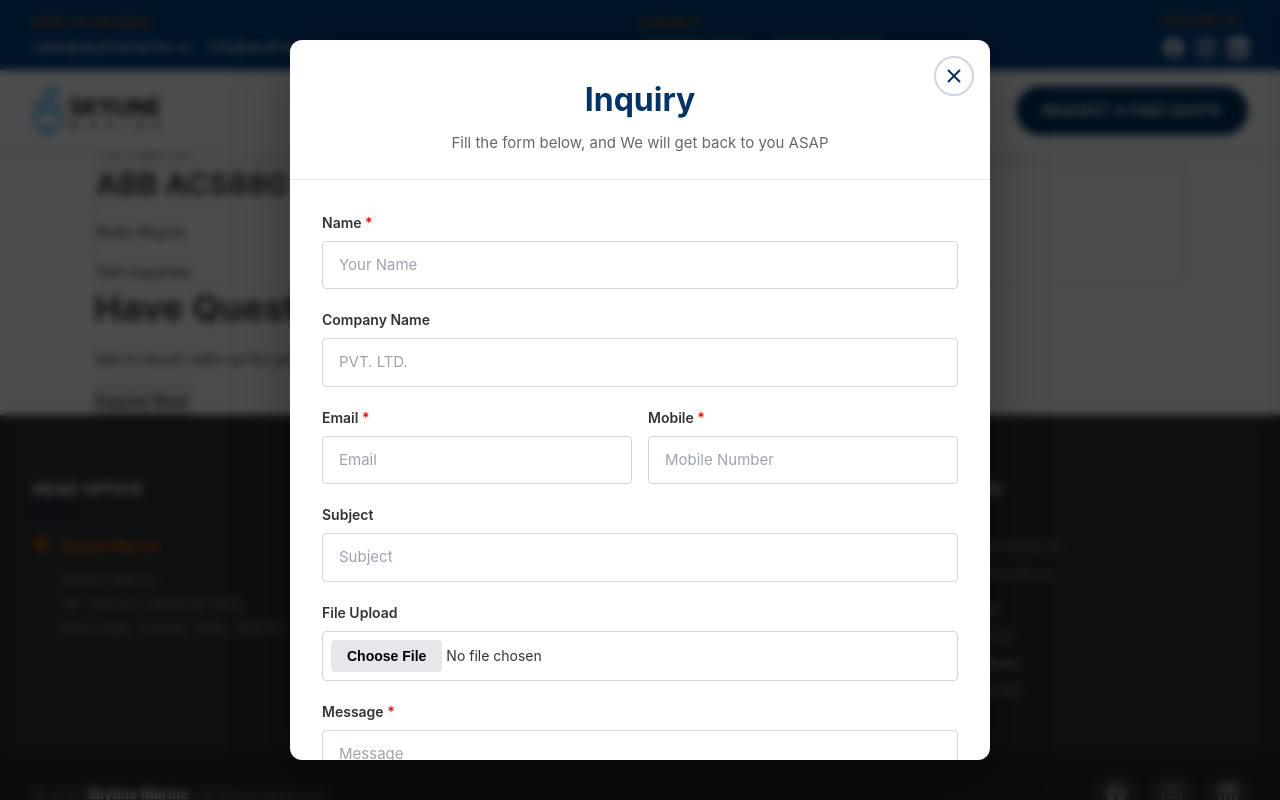
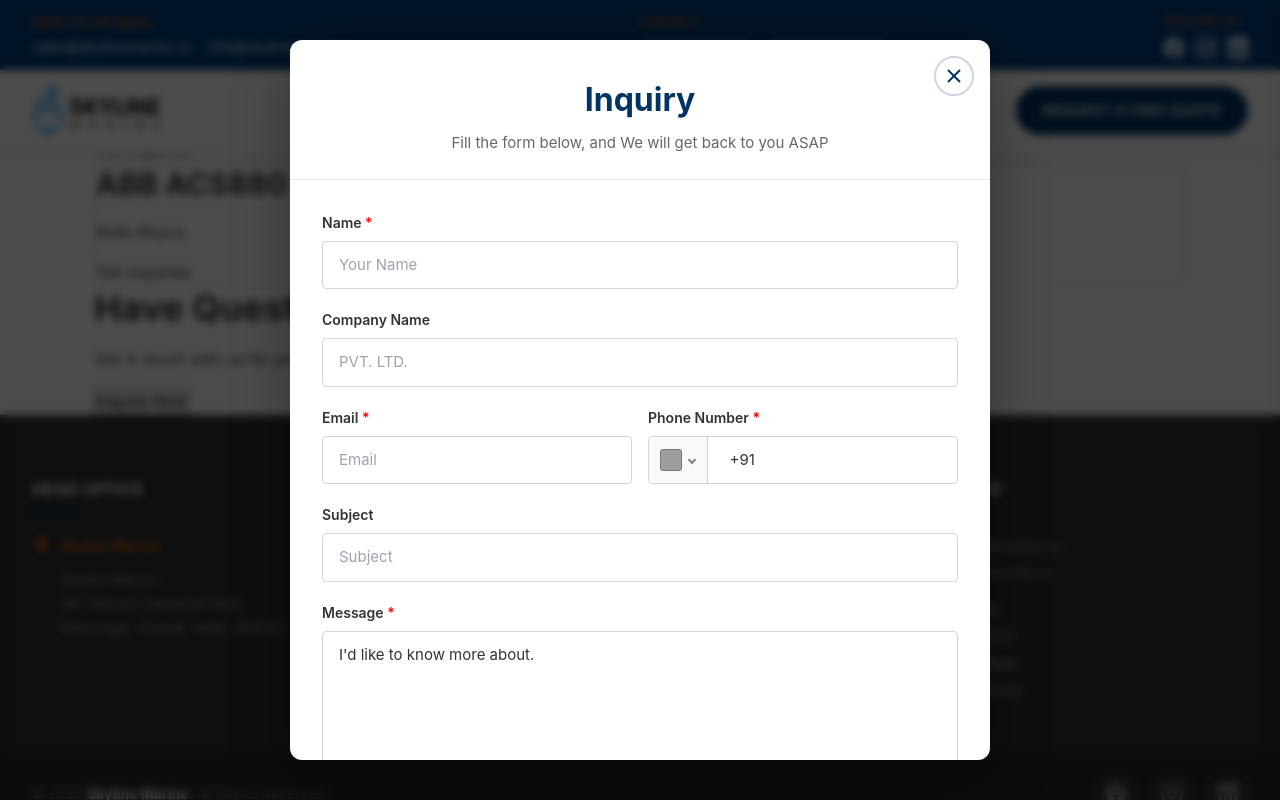
Before and after one commit to Dan-ishh/skyline-marine-automation, a Next.js app in the folder skyline-automation/: page / in a window 1280 px wide. Both pictures are taken after a click on the button "Inquire Now". Shown: the part 2213-3013 px from the top of the page. Built offline with nearby package versions, Linux system fonts and the light colour scheme; grey boxes are pictures that could not be loaded.

Commit message:
- Updated inquiry form logic - Added Web 3 forms inquiry feature

```diff
--- a/package.json
+++ b/package.json
@@ -1,5 +1,5 @@
 {
   "dependencies": {
-    "@emailjs/browser": "^4.4.1"
+    "react-phone-number-input": "^3.4.13"
   }
 }
--- a/skyline-automation/public/Assets/scss/components/_inquiry-popup.scss
+++ b/skyline-automation/public/Assets/scss/components/_inquiry-popup.scss
@@ -272,6 +272,166 @@
       font-size: 0.938rem;
     }
   }
+
+  // PhoneInput Component Styling - Integrated Country Selector
+  &__phone-input {
+    display: flex;
+    width: 100%;
+    border: 1px solid $gray-300;
+    border-radius: $border-radius-sm;
+    overflow: hidden;
+    transition: all 0.3s ease;
+    background: $white;
+
+    &:focus-within {
+      border-color: $accent-color;
+      box-shadow: 0 0 0 3px rgba($accent-color, 0.1);
+    }
+
+    // Error state
+    &.inquiry-popup__input--error {
+      border-color: #ff0000;
+
+      &:focus-within {
+        box-shadow: 0 0 0 3px rgba(#ff0000, 0.1);
+      }
+    }
+
+    .PhoneInputCountry {
+      display: flex;
+      align-items: center;
+      padding: 0.75rem 0.75rem;
+      background: $gray-50;
+      border-right: 1px solid $gray-300;
+      flex-shrink: 0;
+      transition: background 0.2s ease;
+
+      &:hover {
+        background: $gray-100;
+      }
+    }
+
+    .PhoneInputCountryIcon {
+      width: 20px;
+      height: 20px;
+      margin-right: 0.25rem;
+      border-radius: 2px;
+      overflow: hidden;
+
+      img {
+        display: block;
+        width: 100%;
+        height: 100%;
+        object-fit: cover;
+      }
+    }
+
+    .PhoneInputCountrySelect {
+      border: none;
+      background: transparent;
+      cursor: pointer;
+      font-size: 0.875rem;
+      font-weight: $font-weight-semibold;
+      color: $text-primary;
+      padding: 0;
+      outline: none;
+
+      &:hover {
+        color: $primary-color;
+      }
+    }
+
+    .PhoneInputCountrySelectArrow {
+      display: inline-block;
+      margin-left: 0.25rem;
+      border: solid $text-primary;
+      border-width: 0 2px 2px 0;
+      padding: 2px;
+      transform: rotate(45deg);
+      opacity: 0.6;
+    }
+
+    .PhoneInputInput {
+      flex: 1;
+      padding: 0.75rem 1rem;
+      border: none;
+      font-size: 0.938rem;
+      color: $text-primary;
+      background: transparent;
+      font-family: inherit;
+      outline: none;
+
+      &::placeholder {
+        color: $gray-400;
+      }
+    }
+
+    @include respond-to("mobile") {
+      .PhoneInputCountry {
+        padding: 0.688rem 0.5rem;
+      }
+
+      .PhoneInputInput {
+        padding: 0.688rem 0.875rem;
+        font-size: 0.875rem;
+      }
+
+      .PhoneInputCountryIcon {
+        width: 18px;
+        height: 18px;
+      }
+    }
+  }
+
+  // Info Icon Tooltip - Instant display
+  &__info-icon {
+    display: inline-block;
+    margin-left: 0.25rem;
+    color: $primary-color;
+    font-size: 1rem;
+    font-weight: bold;
+    cursor: help;
+    transition: color 0.15s ease;
+    position: relative;
+
+    &:hover {
+      color: $accent-color;
+    }
+
+    // Instant tooltip on hover
+    &::after {
+      content: attr(title);
+      position: absolute;
+      bottom: 125%;
+      left: 50%;
+      transform: translateX(-50%);
+      background: rgba($black, 0.9);
+      color: $white;
+      padding: 0.5rem 0.75rem;
+      border-radius: $border-radius-sm;
+      font-size: 0.75rem;
+      font-weight: normal;
+      white-space: nowrap;
+      opacity: 0;
+      pointer-events: none;
+      transition: opacity 0.1s ease;
+      z-index: 1000;
+    }
+
+    &:hover::after {
+      opacity: 1;
+    }
+
+    @include respond-to("mobile") {
+      &::after {
+        white-space: normal;
+        width: 200px;
+        left: auto;
+        right: 0;
+        transform: none;
+      }
+    }
+  }
 }
 
 @keyframes slideUp {
--- a/skyline-automation/src/Components/InquiryPopup.tsx
+++ b/skyline-automation/src/Components/InquiryPopup.tsx
@@ -4,7 +4,7 @@
  */
 
 import { useState, useEffect } from "react";
-import emailjs from "@emailjs/browser";
+import PhoneInput, { parsePhoneNumber } from "react-phone-number-input";
 import { useUIStore } from "@/src/store";
 
 interface InquiryPopupProps {
@@ -25,18 +25,41 @@ export default function InquiryPopup({
     subject: productName || "",
     message: "",
   });
-  const [file, setFile] = useState<File | null>(null);
+  const [phoneValue, setPhoneValue] = useState<string>("");
   const [errors, setErrors] = useState<Record<string, string>>({});
   const [isSubmitting, setIsSubmitting] = useState(false);
   const [submitSuccess, setSubmitSuccess] = useState(false);
 
   // Reset form when popup opens
   useEffect(() => {
-    if (isInquiryModalOpen && (productName || prefilledData)) {
-      setFormData((prev) => ({
-        ...prev,
+    if (isInquiryModalOpen) {
+      // Generate pre-filled message based on product
+      const prefilledMessage =
+        productName || prefilledData?.productName
+          ? `I'd like to know more about ${
+              productName || prefilledData?.productName
+            }. Please contact me.`
+          : "I'd like to know more about.";
+
+      // Reset all form fields
+      setFormData({
+        name: "",
+        companyName: "",
+        email: "",
+        mobile: "",
         subject: productName || prefilledData?.productName || "",
-      }));
+        message: prefilledMessage,
+      });
+
+      // Reset phone value
+      setPhoneValue("");
+
+      // Reset errors
+      setErrors({});
+
+      // Reset submit states
+      setIsSubmitting(false);
+      setSubmitSuccess(false);
     }
   }, [isInquiryModalOpen, productName, prefilledData]);
 
@@ -63,33 +86,68 @@ export default function InquiryPopup({
     }
   };
 
-  const handleFileChange = (e: React.ChangeEvent<HTMLInputElement>) => {
-    if (e.target.files && e.target.files[0]) {
-      setFile(e.target.files[0]);
-    }
-  };
-
   const validateForm = () => {
     const newErrors: Record<string, string> = {};
 
+    // Name validation
     if (!formData.name.trim()) {
       newErrors.name = "Name is required";
+    } else if (formData.name.trim().length < 2) {
+      newErrors.name = "Name must be at least 2 characters";
     }
 
+    // Email validation - enhanced
     if (!formData.email.trim()) {
       newErrors.email = "Email is required";
-    } else if (!/^[^\s@]+@[^\s@]+\.[^\s@]+$/.test(formData.email)) {
-      newErrors.email = "Please enter a valid email";
+    } else {
+      // More strict email validation
+      const emailRegex = /^[a-zA-Z0-9._%+-]+@[a-zA-Z0-9.-]+\.[a-zA-Z]{2,}$/;
+      if (!emailRegex.test(formData.email)) {
+        newErrors.email = "Please enter a valid email address";
+      } else {
+        // Check for common typos
+        const domain = formData.email.split("@")[1];
+        if (domain && domain.includes("..")) {
+          newErrors.email = "Email contains invalid characters";
+        }
+      }
     }
 
-    if (!formData.mobile.trim()) {
-      newErrors.mobile = "Mobile number is required";
-    } else if (!/^[0-9+\-\s()]{10,}$/.test(formData.mobile)) {
-      newErrors.mobile = "Please enter a valid mobile number";
+    // Phone validation - Country Code + exactly 10 digits
+    if (!phoneValue || phoneValue.trim() === "") {
+      newErrors.mobile = "Phone number is required";
+    } else {
+      try {
+        // Use the library's parse function to properly extract country code and national number
+        const parsedPhone = parsePhoneNumber(phoneValue);
+
+        if (!parsedPhone) {
+          newErrors.mobile = "Please enter a valid phone number";
+        } else {
+          // Get the national number (phone number without country code)
+          const nationalNumber = parsedPhone.nationalNumber;
+          console.log(
+            "National Number:",
+            nationalNumber,
+            "Length:",
+            nationalNumber.length
+          );
+
+          // Must be exactly 10 digits
+          if (nationalNumber.length !== 10) {
+            newErrors.mobile = "Phone number must be exactly 10 digits";
+          }
+        }
+      } catch (error) {
+        newErrors.mobile = "Please enter a valid phone number";
+      }
     }
 
+    // Message validation
     if (!formData.message.trim()) {
       newErrors.message = "Message is required";
+    } else if (formData.message.trim().length < 10) {
+      newErrors.message = "Message must be at least 10 characters";
     }
 
     setErrors(newErrors);
@@ -106,37 +164,48 @@ export default function InquiryPopup({
     setIsSubmitting(true);
 
     try {
-      // EmailJS Configuration
-      // IMPORTANT: Replace these values with your EmailJS credentials
-      // 1. Sign up at https://www.emailjs.com/
-      // 2. Add an email service (Gmail, Outlook, etc.)
-      // 3. Create an email template
-      // 4. Get your Public Key, Service ID, and Template ID
+      // Web3Forms Configuration
+      const WEB3FORMS_ACCESS_KEY = "f58fa71f-75a6-496f-9e10-24983fdc93a3";
 
-      const EMAILJS_SERVICE_ID = "YOUR_SERVICE_ID"; // Replace with your EmailJS Service ID
-      const EMAILJS_TEMPLATE_ID = "YOUR_TEMPLATE_ID"; // Replace with your EmailJS Template ID
-      const EMAILJS_PUBLIC_KEY = "YOUR_PUBLIC_KEY"; // Replace with your EmailJS Public Key
+      // Prepare form data for Web3Forms
+      const web3FormsData = {
+        access_key: WEB3FORMS_ACCESS_KEY,
+        name: formData.name,
+        email: formData.email,
+        phone: phoneValue, // Use the international phone format
+        subject: `${formData.subject} - Skyline Marine Inquiry`,
+        message: `
+Company: ${formData.companyName || "Not provided"}
+Phone: ${phoneValue}
+Product: ${prefilledData?.productName || "General Inquiry"}
 
-      // Prepare template parameters
-      const templateParams = {
+Message:
+${formData.message}
+
+---
+Submitted via Skyline Marine website
+        `.trim(),
         from_name: formData.name,
-        from_email: formData.email,
-        company_name: formData.companyName || "N/A",
-        mobile: formData.mobile,
-        subject: formData.subject,
-        message: formData.message,
-        to_email: "sales@skylinemarine.co", // Your company email
-        product_name: prefilledData?.productName || "General Inquiry",
+        replyto: formData.email,
+        // Disable redirect
+        redirect: "false",
+        // Add botcheck field (honeypot) - keep it empty
+        botcheck: "",
       };
 
-      // Send email via EmailJS
-      await emailjs.send(
-        EMAILJS_SERVICE_ID,
-        EMAILJS_TEMPLATE_ID,
-        templateParams,
-        EMAILJS_PUBLIC_KEY
-      );
+      // Send to Web3Forms API
+      const response = await fetch("https://api.web3forms.com/submit", {
+        method: "POST",
+        headers: {
+          "Content-Type": "application/json",
+          Accept: "application/json",
+        },
+        body: JSON.stringify(web3FormsData),
+      });
 
+      const result = await response.json();
+
+      if (result.success) {
         // Show success message
         setSubmitSuccess(true);
 
@@ -152,12 +221,22 @@ export default function InquiryPopup({
             subject: "",
             message: "",
           });
-        setFile(null);
+          setPhoneValue("");
         }, 2000);
+      } else {
+        // Handle specific error messages
+        const errorMessage = result.message || "Submission failed";
+        console.error("Web3Forms Error:", errorMessage);
+
+        // Show user-friendly error
+        alert(
+          `Unable to send inquiry: ${errorMessage}\n\nPlease try again or contact us directly at skylinemarine1993@gmail.com`
+        );
+      }
     } catch (error) {
-      console.error("Error sending inquiry via EmailJS:", error);
+      console.error("Error sending inquiry via Web3Forms:", error);
       alert(
-        "Failed to send inquiry. Please try again or contact us directly at sales@skylinemarine.co"
+        "Failed to send inquiry. Please try again or contact us directly at skylinemarine1993@gmail.com"
       );
     } finally {
       setIsSubmitting(false);
@@ -263,16 +342,46 @@ export default function InquiryPopup({
 
             <div className="inquiry-popup__field">
               <label htmlFor="mobile" className="inquiry-popup__label">
-                Mobile <span className="inquiry-popup__required">*</span>
+                Phone Number <span className="inquiry-popup__required">*</span>
               </label>
-              <input
-                type="tel"
-                id="mobile"
-                name="mobile"
-                value={formData.mobile}
-                onChange={handleInputChange}
-                placeholder="Mobile Number"
-                className={`inquiry-popup__input ${
+              <PhoneInput
+                international
+                defaultCountry="IN"
+                value={phoneValue}
+                onChange={(value: string | undefined) => {
+                  // Clear error when user starts typing
+                  if (errors.mobile) {
+                    setErrors((prev) => ({ ...prev, mobile: "" }));
+                  }
+
+                  if (!value) {
+                    setPhoneValue("");
+                    return;
+                  }
+
+                  // Extract all digits from the new value
+                  const allDigits = value.replace(/\D/g, "");
+
+                  // Get country code (e.g., "91" for India from "+91")
+                  const countryCodeMatch = value.match(/^\+(\d+)/);
+                  const countryCode = countryCodeMatch
+                    ? countryCodeMatch[1]
+                    : "";
+
+                  // Get the phone number digits (without country code)
+                  const phoneDigits = countryCode
+                    ? allDigits.slice(countryCode.length)
+                    : allDigits;
+
+                  // Only allow update if 10 digits or less for the phone number part
+                  // This prevents typing more than 10 digits
+                  if (phoneDigits.length <= 10) {
+                    setPhoneValue(value);
+                  }
+                  // If more than 10 digits, don't update (effectively blocking the input)
+                }}
+                placeholder="Enter phone number"
+                className={`inquiry-popup__phone-input ${
                   errors.mobile ? "inquiry-popup__input--error" : ""
                 }`}
               />
@@ -295,20 +404,6 @@ export default function InquiryPopup({
               onChange={handleInputChange}
               placeholder="Subject"
               className="inquiry-popup__input"
-            />
-          </div>
-
-          {/* File Upload */}
-          <div className="inquiry-popup__field">
-            <label htmlFor="file" className="inquiry-popup__label">
-              File Upload
-            </label>
-            <input
-              type="file"
-              id="file"
-              onChange={handleFileChange}
-              className="inquiry-popup__file"
-              accept=".pdf,.doc,.docx,.jpg,.jpeg,.png"
             />
           </div>
 
@@ -341,6 +436,15 @@ export default function InquiryPopup({
             </div>
           </div>
 
+          {/* Honeypot field - hidden from users, helps prevent spam */}
+          <input
+            type="checkbox"
+            name="botcheck"
+            style={{ display: "none" }}
+            tabIndex={-1}
+            autoComplete="off"
+          />
+
           {/* Submit Button */}
           <button
             type="submit"
--- a/skyline-automation/src/pages/_app.tsx
+++ b/skyline-automation/src/pages/_app.tsx
@@ -2,6 +2,7 @@ import { AppProps } from "next/app";
 import { Geist, Geist_Mono } from "next/font/google";
 import { Navbar, Footer, InquiryPopup } from "@/src/Components";
 import "../../public/Assets/scss/globals.scss";
+import "react-phone-number-input/style.css";
 
 const geistSans = Geist({
   variable: "--font-geist-sans",
```
Also changed, not shown: 2 other files (tests, documents, lock files or other folders). Lines whose indentation alone changed are shown as unchanged.
